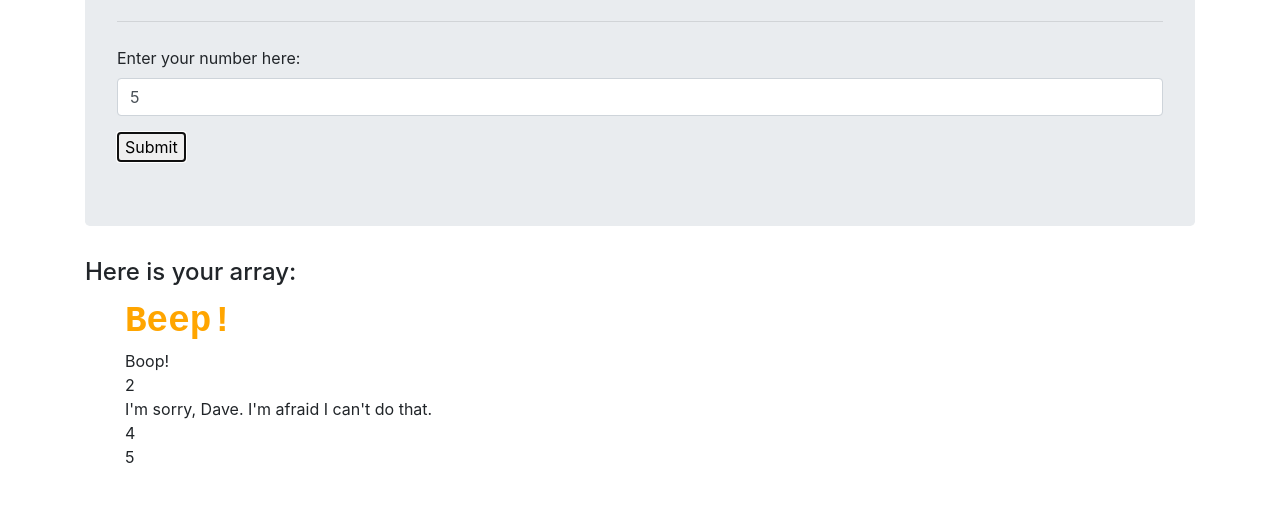
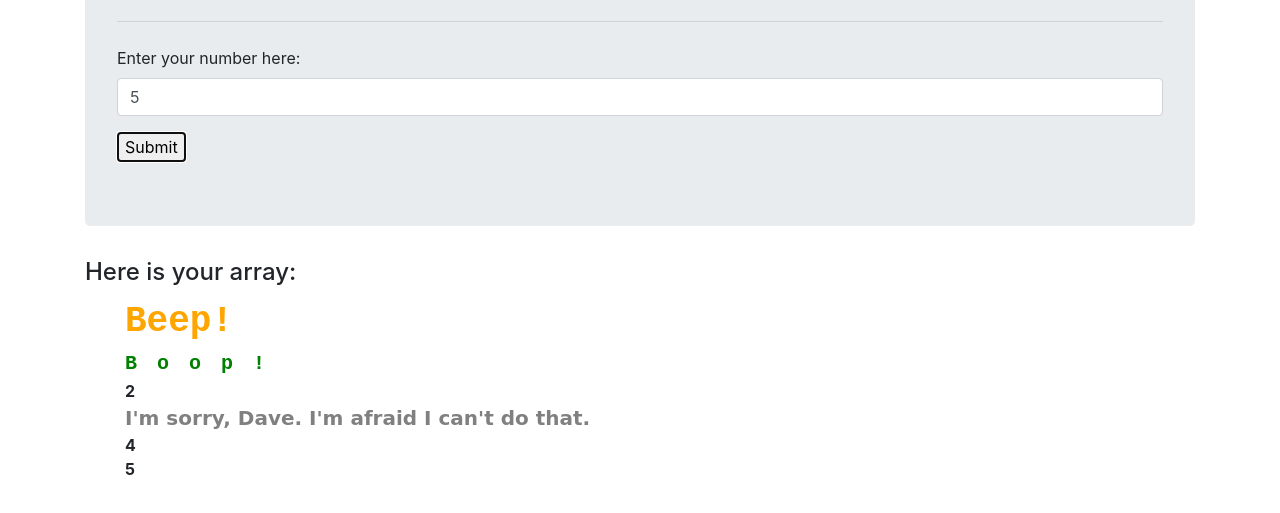
Before and after one commit to reneesarley/beep-boop, a plain HTML site: page index.html in a window 1280 px wide. Both pictures are taken after typing "5" into the empty fields and a click on the button "Submit". Shown: the part 269-782 px from the top of the page. Drawn offline with nearby package versions, Linux system fonts and the light colour scheme.

Commit message:
add conditionals to add style to boop and I'm sorry list items

```diff
--- a/css/styles.css
+++ b/css/styles.css
@@ -8,6 +8,7 @@ h1{
 
 ul{
 list-style: none;
+font-weight: bold;
 }
 
 .beep{
@@ -17,3 +18,18 @@ list-style: none;
   font-weight: bolder;
   font-size: 2.25em;
 }
+.boop{
+  color: green;
+  font-stretch: ultra-expanded;
+  font-family: monospace;
+  font-weight: bolder;
+  font-size: 1.25em;
+  letter-spacing: 1em;
+}
+
+.dave{
+  color: grey;
+  font-family: cursive;
+  font-weight: bolder;
+  font-size: 1.25em;
+}
--- a/js/scripts.js
+++ b/js/scripts.js
@@ -14,6 +14,10 @@ function convertedMessage(updatedNumbers){
   for(var i = 0; i < updatedNumbers.length; i++){
     if(updatedNumbers[i] === "Beep!"){
       $(".results ul").append("<li class='beep'>"+ updatedNumbers[i]+ "</li>");
+    }else if(updatedNumbers[i] === "Boop!"){
+      $(".results ul").append("<li class='boop'>"+ updatedNumbers[i]+ "</li>");
+    } else if((updatedNumbers[i].toString()).includes("sorry")){
+      $(".results ul").append("<li class='dave'>"+ updatedNumbers[i]+ "</li>");
     } else{
     $(".results ul").append("<li>"+ updatedNumbers[i]+ "</li>");
     }
```
